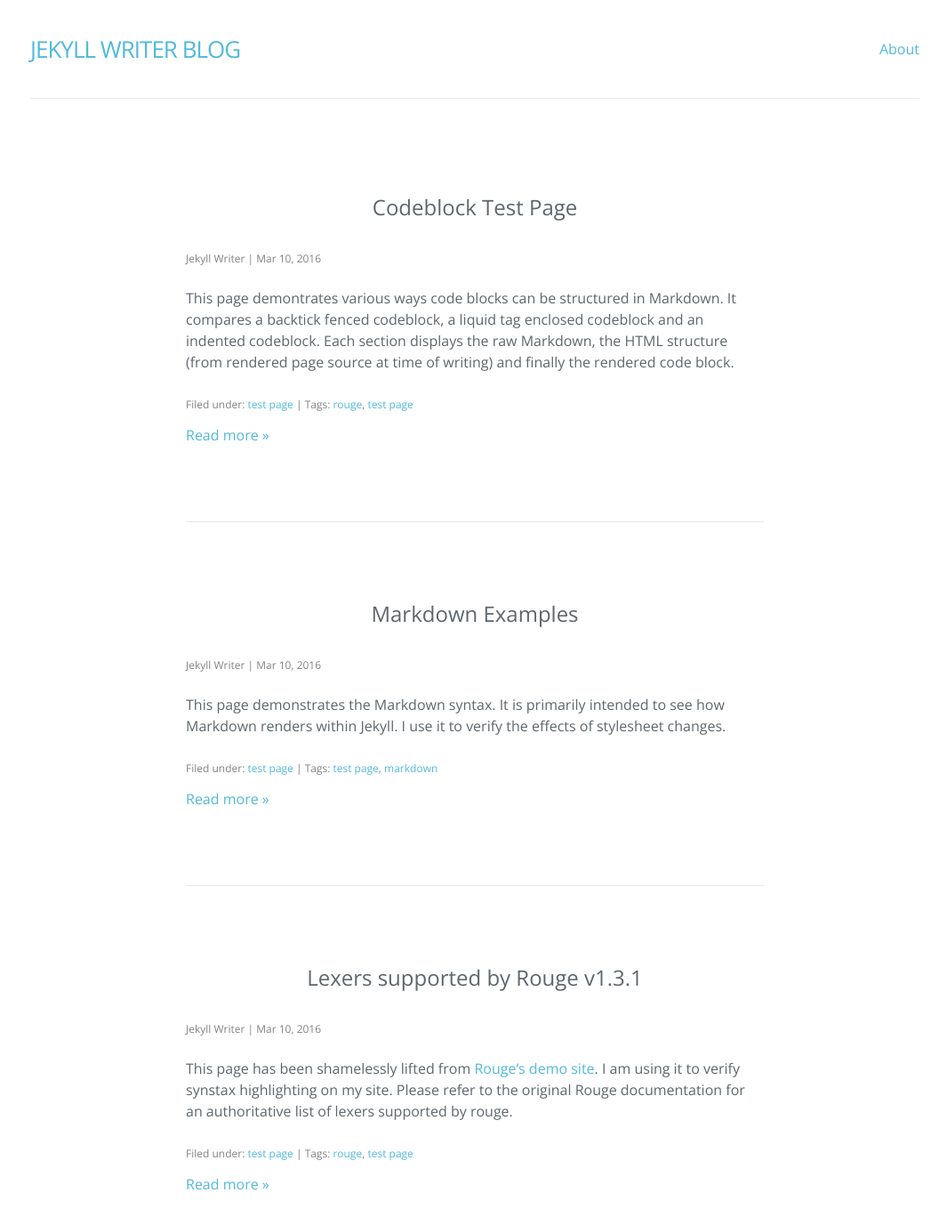
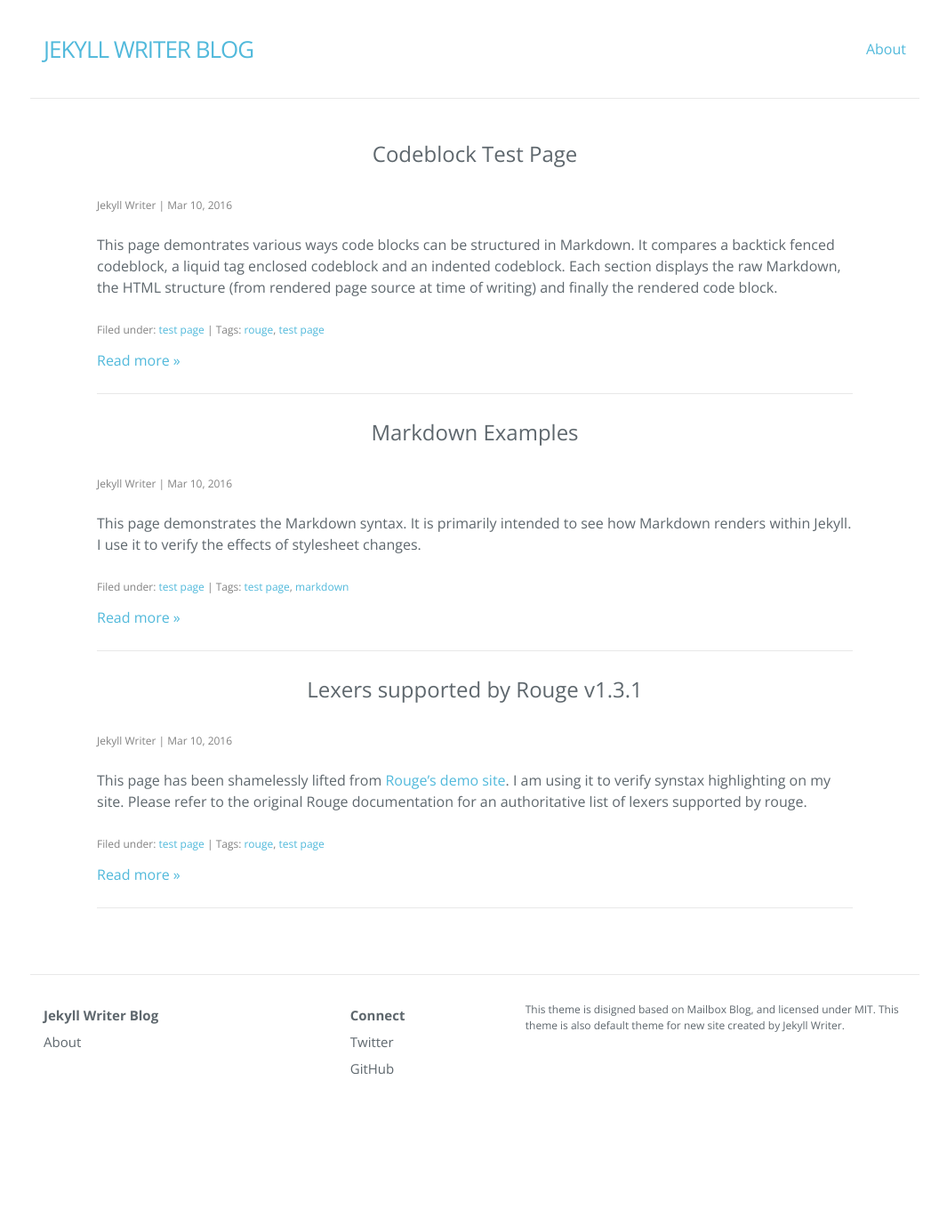
Before and after one commit to adilinden/my-journal, a Jekyll site: the page built from index.html, in a window 1280 px wide and 1400 px high. Shown: the top 1377 px of the window at 89% size, without its empty margins (106-1171 px from the left). Built offline with Jekyll 4.4.1, drawn with Linux system fonts in a browser that asks for light colours; nearby versions of some CDN libraries; the list of posts is cut into pages by our own code.

Commit message:
Changed padding between posts in post lists. Changed width of post-content when size > 1000px. CHanged margin for header and maintained padding > 1000px.

```diff
--- a/_sass/_base.scss
+++ b/_sass/_base.scss
@@ -1,6 +1,11 @@
 /**
  * Reset some basic elements
  */
+
+html, body {
+  min-height: 100%;
+  height: 100%;
+}
 
 body, h1, h2, h3, h4, h5, h6, p, blockquote, pre, hr, dl, dd, ol, ul, figure {
   margin: 0;
@@ -114,6 +119,8 @@ blockquote {
   width: 1000px;
   margin-right: auto;
   margin-left: auto;
+  padding-right: 15px;
+  padding-left: 15px;
   box-sizing: border-box;
   border-bottom: 1px solid #e8e8e8;
   &:after {
@@ -127,8 +134,6 @@ blockquote {
   .wrapper {
     max-width: 1000px;
     width: 100%;
-    padding-right: 15px;
-    padding-left: 15px;
   }
 }
 
@@ -352,8 +357,8 @@ blockquote {
 .page-content {
   padding-top: 130px;
   > .wrapper {
-    padding-left: 175px;
-    padding-right: 175px;
+    padding-left: 75px;   // Width of page >1000px
+    padding-right: 75px;
     padding-bottom: 50px;
   }
 }
@@ -380,8 +385,8 @@ blockquote {
   list-style: none;
   > li {
     border-bottom: 1px solid #e8e8e8;
-    padding-top: 85px;
-    padding-bottom: 85px;
+    padding-top: 25px;   	// Padding between articles
+    padding-bottom: 25px;
     > h2 {
       margin-bottom: 26px;
       text-align: center;
```
